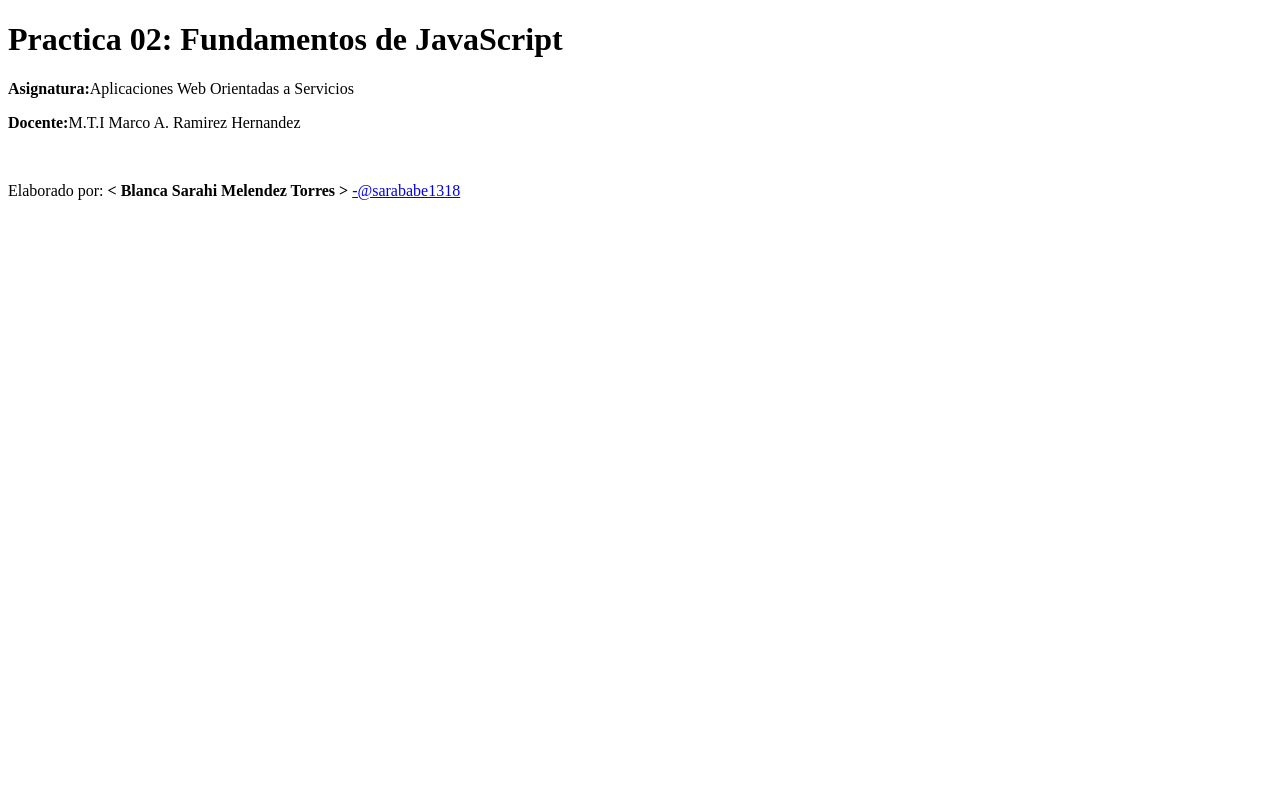
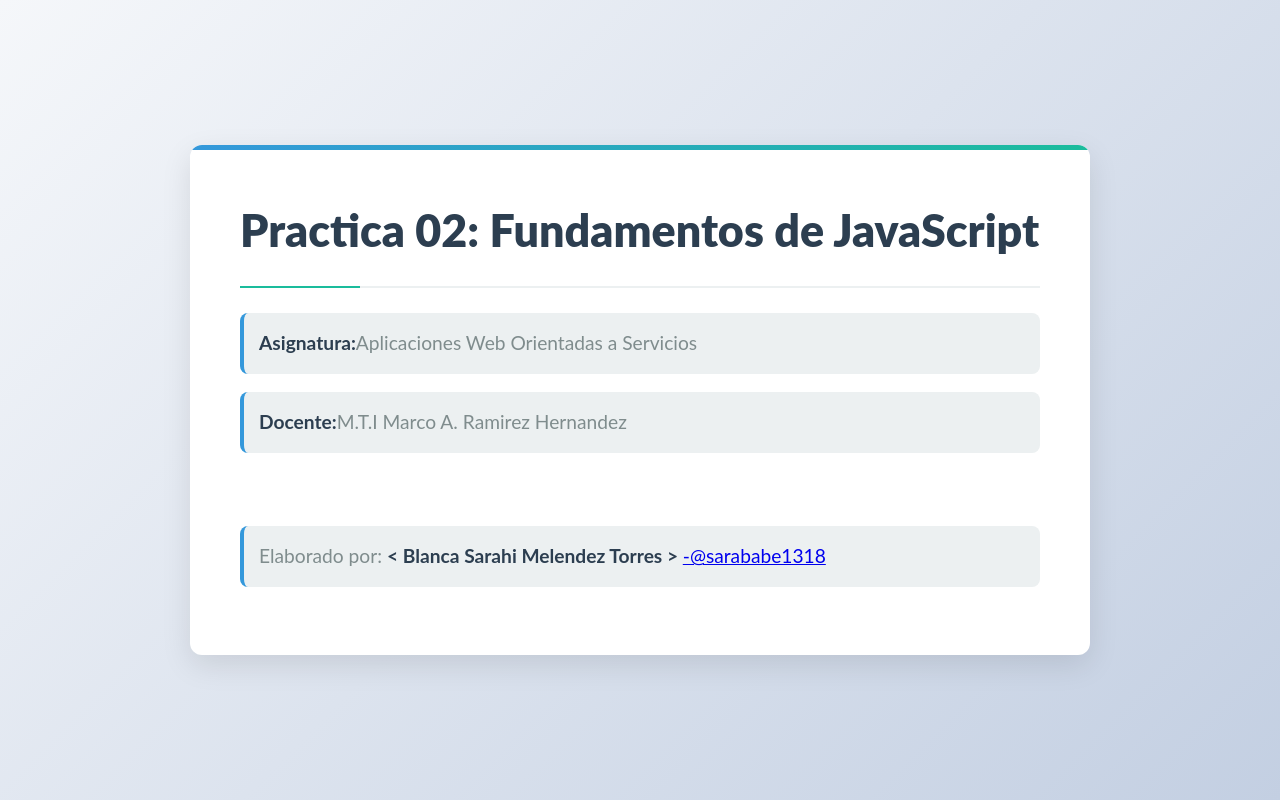
Before and after one commit to sarababe1318/AWOS_Practica02_240755, a plain HTML site: page index.html in a window 1280 px wide. Drawn offline with Linux system fonts and the light colour scheme.

Commit message:
Merge ejercicio01 resuelto

```diff
--- a/app.css
+++ b/app.css
@@ -106,4 +106,4 @@ p:nth-of-type(2) {
 p:nth-of-type(3) {
     background-color: rgba(26, 188, 156, 0.1);
     border-left-color: var(--accent-color);
-    margin-top: 30px;
+    margin-top: 30px;}
--- a/index.html
+++ b/index.html
@@ -8,7 +8,8 @@
     <link rel="icon" type="image/x-icon" href="/assets/favicon.ico">
     <link rel="preconnect" href="https://fonts.googleapis.com">
     <link rel="preconnect" href="https://fonts.gstatic.com" crossorigin>
-    <link href="https:// fonts.googleaps.com/css2?family=Lato:wght@400;700;900&display=swap"
+    <link href="https:// fonts.googleaps.com/css2?family=Lato:wght@400;700;900&display=swap">
+    <link rel="stylesheet" href="app.css">
 
 </head>
 <body>
```
